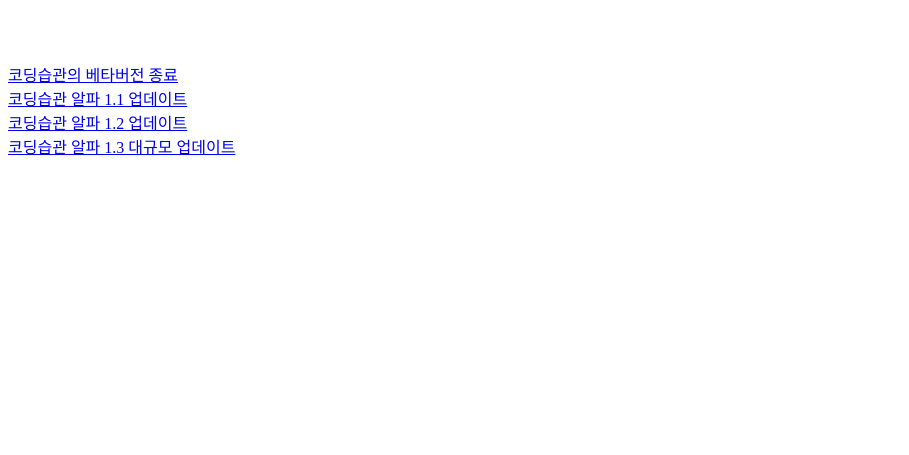
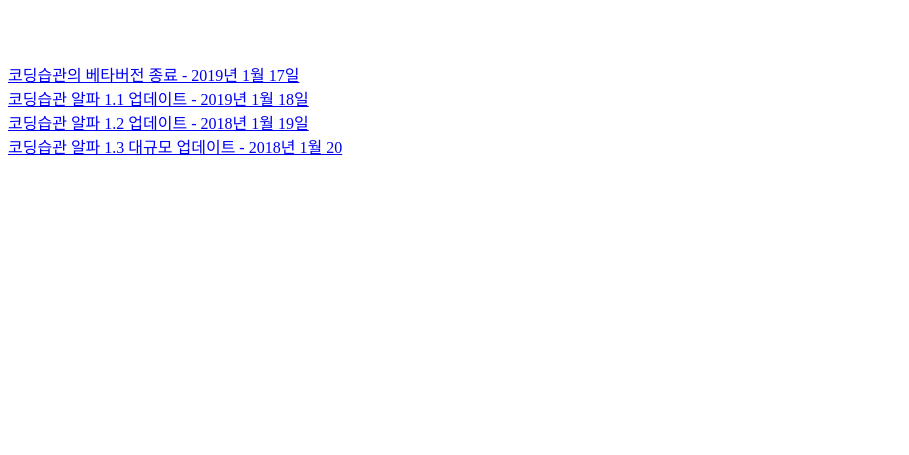
Before and after one commit to firecomputer/kodding, a plain HTML site: page notice.html in a window 1280 px wide. Shown: the part 345-800 px from the top of the page, without its empty margins (0-909 px from the left). Drawn offline with Linux system fonts and the light colour scheme.

Commit message:
Update notice.html

```diff
--- a/notice.html
+++ b/notice.html
@@ -20,7 +20,7 @@
           }
         }
     }
-      var buttons = ["코딩습관의 베타버전 종료", "코딩습관 알파 1.1 업데이트", "코딩습관 알파 1.2 업데이트", "코딩습관 알파 1.3 대규모 업데이트"];
+      var buttons = ["코딩습관의 베타버전 종료 - 2019년 1월 17일", "코딩습관 알파 1.1 업데이트 - 2019년 1월 18일", "코딩습관 알파 1.2 업데이트 - 2018년 1월 19일", "코딩습관 알파 1.3 대규모 업데이트 - 2018년 1월 20"];
       var titles = ["<h1>코딩습관의 베타버전이 끝났습니다.</h1>", "<h1>코딩습관에 새로운 컨텐츠가 생겼습니다.</h1>", "<h1>프로그래밍 서적에 새로운 글이 생겼습니다.</h1>", "<h1>코딩습관에 새롭게 추가된 것들</h1>"]
       var texts = ['<strong>코딩습관이 베타버전을 종료 했습니다.</strong> 그동안 공지가 없어서 모르셨겠지만 베타버전이였습니다.<br> <strong>이번에 바뀐점은... 프로그래밍 문서를 자바스크립트로 다시 만들었으며 공지를 만들고 <u>도메인을 이전했습니다.</u></strong><br> 프로그래밍 문서를 js로 바꿨다니 이런 얘기들은 상관이 없지만 도메인을 이전했다는것은 기억해 주세요. <br><h3>감사합니다.</h3>','<strong><u>코딩습관에 제비뽑기가 생겼습니다.</u></strong> 사용법은 간단합니다.<br> <u>빈칸에 종이 수를 쓰고 버튼을 누르면 알림으로 당첨됬는지 아닌지 알려줍니다.</u> 참고로, <strong>아무것도 안쓰면..(직접 실행해 보세요)</strong><br><h3>감사합니다!</h3>', '<strong>프로그래밍 서적에 제작자처럼 사이트 만들기 코너가 추가되었습니다!</strong><br> 가서 한번 보세요. 좀 뭐가 없긴 없지만 추가 해 나갈겁니다.<br> <h1>감사합니다!</h1>', '<strong><u>코딩습관이 첫번째 대규모 업데이트를 했습니다...!</u></strong> 코딩습관에는 <u>코딩습관 홍보영상, 코딩습관 실시간, 운명게임</u>등이 생겼습니다.<br> <h3>1.코딩습관 홍보영상</h3>코딩습관에서 가이드해줄 영상이 필요할 것 같아, 가이드겸 홍보영상을 만들었습니다.<h3>2.코딩습관 실시간</h3>코딩습관 실시간은 실시간 댓글 시스템입니다.(사실 실시간이라 하기엔 계속 새로고침을 해줘야하는게..)<br>그렇지만 저는 방문자들님이랑 소통할 기회가 있다는게 고맙습니다.<h3>3.운명게임</h3>운명게임은 가장 최근에 추가된 시스템입니다..! 운명게임은 직접 해보셔야 합니다(더럽게 개노잼) 아무튼 긴글 읽어주셔서 <h2>감사합니다.</h2>'];
       var b = -1;
```
